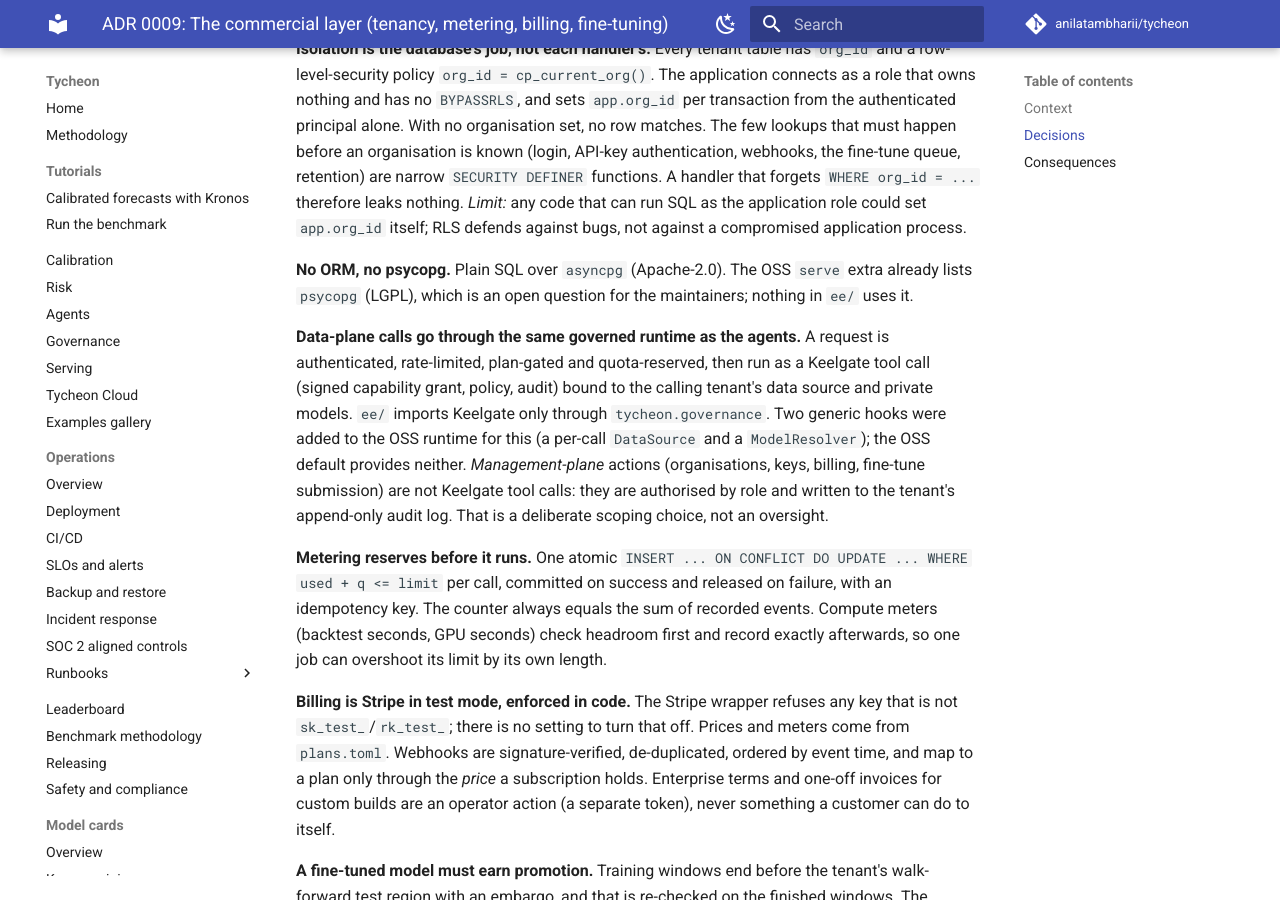
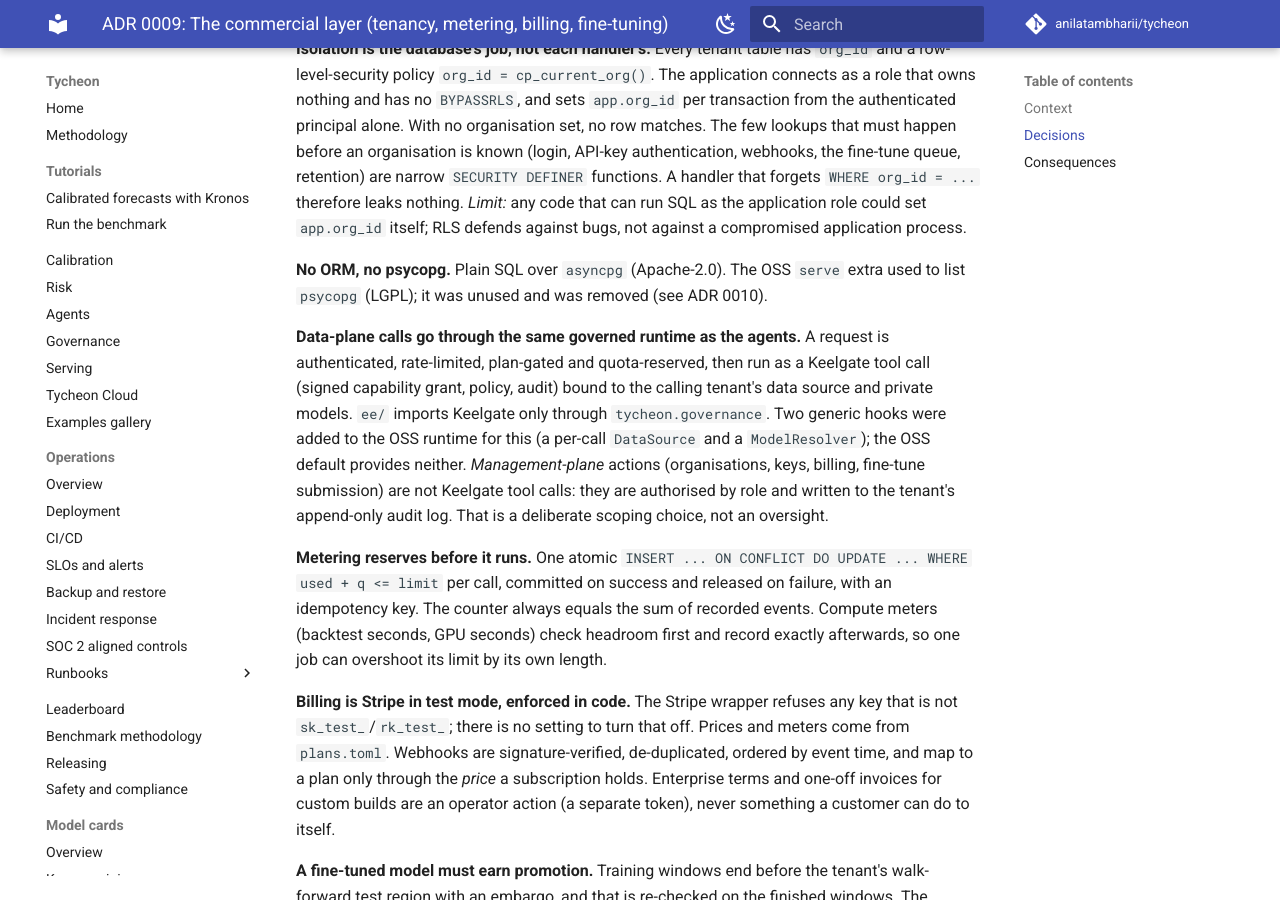
Before and after one commit to anilatambharii/tycheon, an MkDocs documentation site: the page built from docs/adr/0009-commercial-layer.md, in a window 1280 px wide and 900 px high, scrolled down 495 px. Built offline with MkDocs 1.6.1 and Material for MkDocs 9.7.7, drawn with Linux system fonts in a browser that asks for light colours; comment, search, counter and statistics services are not loaded.

Commit message:
build(serve): drop unused LGPL psycopg dependency (ADR 0010)
Co-Authored-By: Claude Sonnet 5.5 <noreply@anthropic.com>

```diff
--- a/docs/adr/0009-commercial-layer.md
+++ b/docs/adr/0009-commercial-layer.md
@@ -20,8 +20,8 @@ are narrow `SECURITY DEFINER` functions. A handler that forgets `WHERE org_id =
 nothing. *Limit:* any code that can run SQL as the application role could set `app.org_id` itself;
 RLS defends against bugs, not against a compromised application process.
 
-**No ORM, no psycopg.** Plain SQL over `asyncpg` (Apache-2.0). The OSS `serve` extra already lists
-`psycopg` (LGPL), which is an open question for the maintainers; nothing in `ee/` uses it.
+**No ORM, no psycopg.** Plain SQL over `asyncpg` (Apache-2.0). The OSS `serve` extra used to list
+`psycopg` (LGPL); it was unused and was removed (see ADR 0010).
 
 **Data-plane calls go through the same governed runtime as the agents.** A request is
 authenticated, rate-limited, plan-gated and quota-reserved, then run as a Keelgate tool call (signed
--- a/pyproject.toml
+++ b/pyproject.toml
@@ -118,7 +118,6 @@ serve = [
     # Keelgate's MCP adapter needs mcp>=2.3, so this extra follows it (T0 pinned mcp<2).
     "mcp>=2.3,<3",
     "keelgate[mcp]>=0.1,<0.2",
-    "psycopg[binary,pool]>=3.2,<4",
     "redis>=5.2,<9",
     "boto3>=1.35,<2",
 ]
```
Also changed, not shown: docs/adr/0010-drop-psycopg.md (added, +19 -0 lines), docs/launch/launch-checklist.md (+2 -2 lines), 2 other files.
